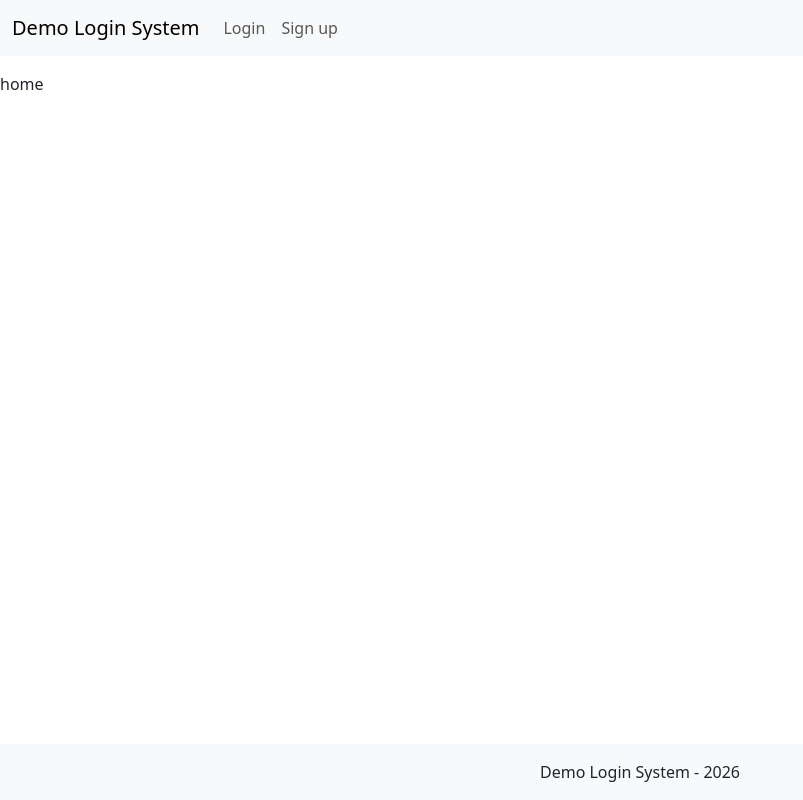
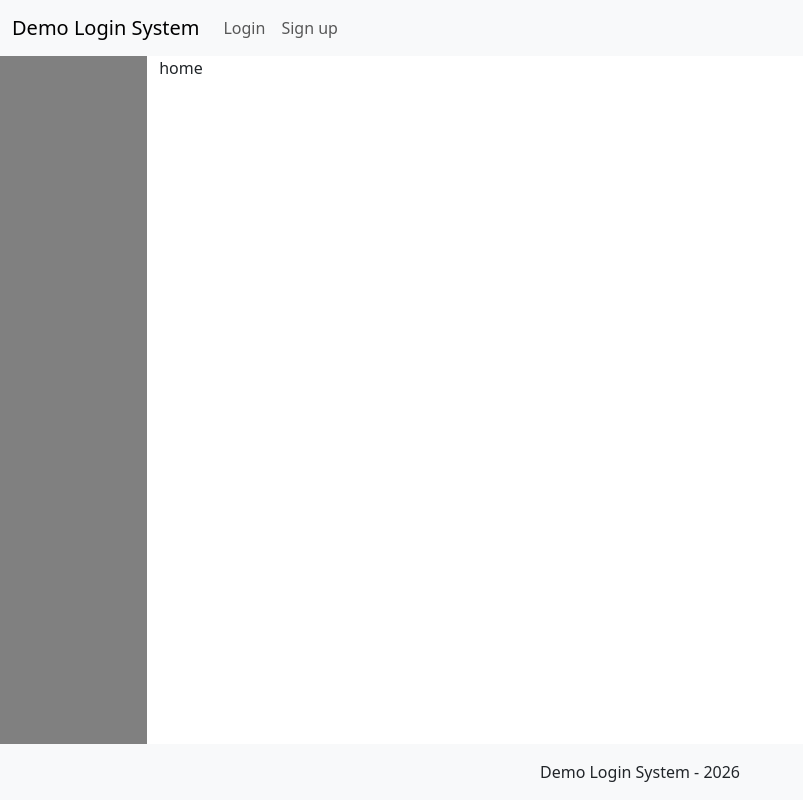
Before and after one commit to tave8/demo-login-system-frontend, a React (Vite) app: page / in a window 1280 px wide. Shown: the whole page, without its empty margins (0-803 px from the left). Built offline with nearby package versions, Linux system fonts and the light colour scheme; no server answers.

Commit message:
sidebar & page content shown correctly

```diff
--- a/src/App.css
+++ b/src/App.css
@@ -8,3 +8,25 @@
 main {
   flex-grow: 1;
 }
+
+/* the only container in the main */
+main > * {
+  display: flex;
+  flex-grow: 1;
+  flex-direction: column;
+  /*min-height: 100%;*/
+}
+
+/* the only row of the only container in the main */
+main > * > * {
+  flex-grow: 1;
+}
+
+#sidebar {
+  flex-grow: 1;
+  background-color: gray;
+}
+
+#page {
+  flex-grow: 9;
+}
--- a/src/App.jsx
+++ b/src/App.jsx
@@ -28,6 +28,7 @@ import AppNav from "./components/AppNav.tsx"
 import AppFooter from "./components/AppFooter.tsx"
 import AppSidebar from "./components/AppSidebar.tsx";
 import {useAuth} from "./auth/AuthContext.tsx";
+import {Col, Container, Row} from "react-bootstrap";
 
 function App() {
 
@@ -39,12 +40,21 @@ function App() {
         <header>
           <AppNav />
         </header>
-        <main className={"d-flex flex-column my-3"}>
+        <main className={"d-flex flex-column"}>
+            <Container fluid>
+                <Row>
 
-            {/* sidebar shown only when logged in */}
+                    {/* sidebar */}
+                    <Col id="sidebar">
+
                         {authenticated && (
                             <AppSidebar />
                         )}
+
+                    </Col>
+
+                    {/* "page" */}
+                    <Col id="page">
 
                       {/* here go pages */}
                       <Routes>
@@ -148,6 +158,12 @@ function App() {
 
                             <Route path="*" element={<NotFoundPage />} />
                           </Routes>
+
+                    </Col>
+                </Row>
+            </Container>
+
+
         </main>
         <footer>
           <AppFooter />
--- a/src/components/AppSidebar.tsx
+++ b/src/components/AppSidebar.tsx
@@ -1,7 +1,17 @@
+import {Col, Container, Row} from "react-bootstrap";
+
 const AppSidebar = () => {
-    return <>
-    <p>sidebar shown</p>
-    </>
+    return (
+        <>
+            <Container>
+                <Row>
+                    <Col>
+                        <p>Hello</p>
+                    </Col>
+                </Row>
+            </Container>
+        </>
+    )
 }
 
 export default AppSidebar
```
Lines whose indentation alone changed are shown as unchanged.
